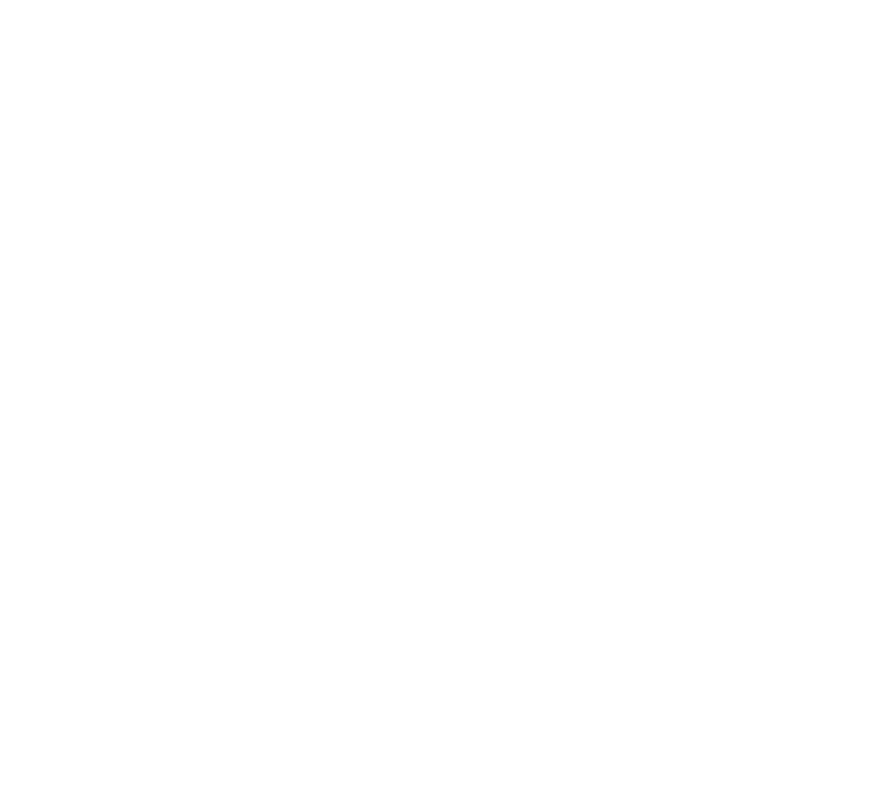
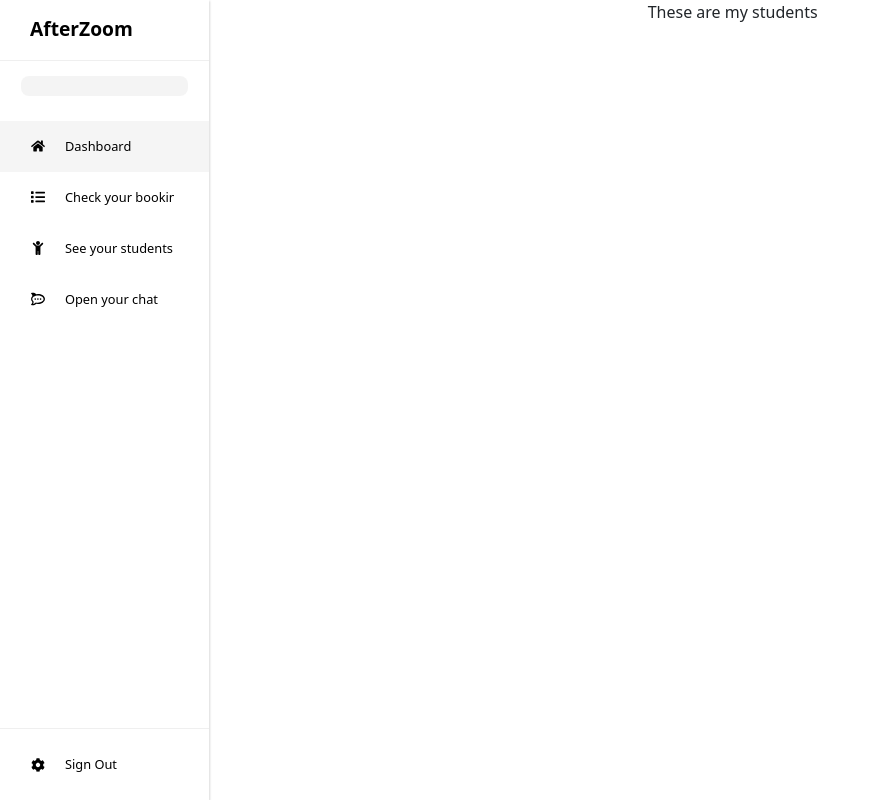
Before and after one commit to Rocket8900/wadproject, a React (Create React App) app in the folder afterzoom/: page /instructorstudents in a window 1280 px wide. Before the commit this address had no page. Shown: the whole page, without its empty margins (0-880 px from the left). Built offline with nearby package versions, Linux system fonts and the light colour scheme.

Commit message:
feat: init pages for instructor lesson and booking

```diff
--- a/afterzoom/src/App.js
+++ b/afterzoom/src/App.js
@@ -21,6 +21,7 @@
 import NotesPage from "./components/notes/NotesPage";
 import { BookingStudent } from "./components/bookingLesson/bookingStudent";
 import InstructorLessonList from "./components/instructors/InstructorLessonList";
+import InstructorStudentList from "./components/instructors/InstructorStudentList"
 
 export default function App() {
   return (
@@ -36,7 +37,7 @@
         <Route path="/student-chat" element={<Chat />} />
         <Route path="/instructor-chat" element={<InstructorChat />} />
         <Route path="/instructorbookings" element={<InstructorLessonList />} />
-
+        <Route path="/instructorstudents" element={<InstructorStudentList />} />
 
         <Route path="/choose-quiz" element={<ChooseQuiz />} />
         <Route path="/btt-quiz" element={<Quiz type="btt"/>} />
--- a/afterzoom/src/components/dashboards/sidebar/instructorSidebar.js
+++ b/afterzoom/src/components/dashboards/sidebar/instructorSidebar.js
@@ -98,7 +98,7 @@
               active={activeMenuItem === "findInstructor"}
               onClick={() => handleMenuItemClick("findInstructor")}
             >
-              <Link to="/FaChild">
+              <Link to="/instructorstudents">
                 <div className="mostInner">See your students</div>
               </Link>
             </MenuItem>
--- a/afterzoom/src/components/instructors/InstructorLessonList.js
+++ b/afterzoom/src/components/instructors/InstructorLessonList.js
@@ -14,7 +14,7 @@
                 <InstructorSidebar/>
               </Col>
               <Col lg={10} md={10} sm={10} id="main-content">
-                hi
+                This is where all the bookings go
               </Col>
           </Row>
       </Container>
--- /dev/null
+++ b/afterzoom/src/components/instructors/InstructorStudentList.js
@@ -0,0 +1,75 @@
+import React, { useState, useEffect } from 'react';
+import axios from 'axios';
+import Container from "react-bootstrap/Container";
+import Row from "react-bootstrap/Row";
+import Col from "react-bootstrap/Col";
+import InstructorSidebar from '../dashboards/sidebar/instructorSidebar';
+import Cookie from 'js-cookie';
+import jwtDecode from "jwt-decode";
+
+
+
+function InstructorLessonList() {
+  const [students, setStudents] = useState([]);
+  // const [bookings, setBookings] = useState([]);
+  useEffect(() => {
+    const getInstructorsData = async () => {
+      try {
+        const token = Cookie.get('access_token');
+        const decodedToken = jwtDecode(token).user;
+        const id = decodedToken.id;
+
+        const response = await axios.get(`http://localhost:3001/v1/api/instructor/profile/${id}`, {
+          headers: {
+            Authorization: `Bearer ${token}`
+          }
+        });
+        setStudents(response.data.data.students);
+      } catch (error) {
+        console.error(error);
+      }
+    };
+    getInstructorsData();
+
+    // const getPendingStudents = async () => {
+    //   try {
+    //     const token = Cookie.get('access_token');
+    //     const decodedToken = jwtDecode(token).user;
+    //     const id = decodedToken.id;
+
+    //     const response = await axios.get(`http://localhost:3001/v1/api/booking/instructor/`, {
+    //       headers: {
+    //         Authorization: `Bearer ${token}`
+    //       }
+    //     });
+    //     console.log(response.data.data)
+    //     setBookings(response.data.data);
+    //   } catch (error) {
+    //     console.error(error);
+    //   }
+    // };
+    // getPendingStudents();
+
+
+  }, []);
+
+  return (
+      <Container fluid>
+          <Row>
+              <Col lg={2} md={2} sm={2} id="sidebar">
+                <InstructorSidebar/>
+              </Col>
+              <Col lg={10} md={10} sm={10} id="main-content">
+                These are my students
+                <ul>
+              {students.map((student) => (
+                <li key={student.id}>{student.name}</li>
+              ))}
+            </ul>
+              </Col>
+          </Row>
+      </Container>
+  );
+}
+
+export default InstructorLessonList;
```
Also changed, not shown: afterzoom/src/components/dashboards/InstructorDashboard.js (line endings or trailing spaces).
